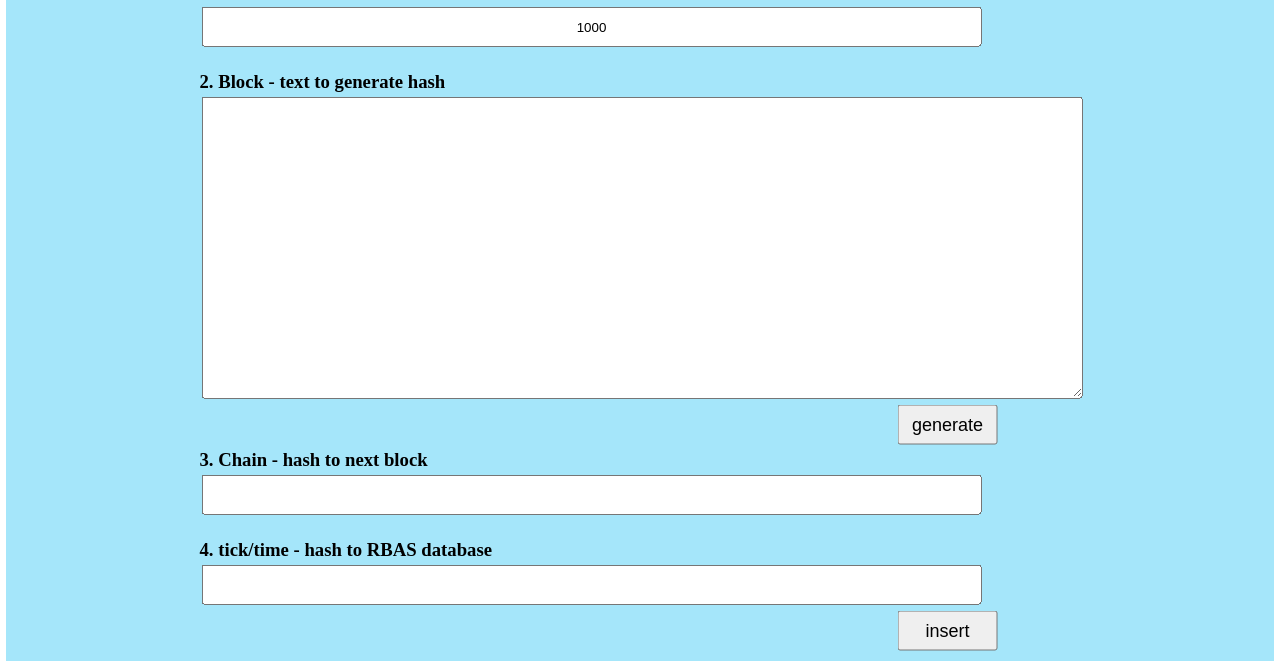
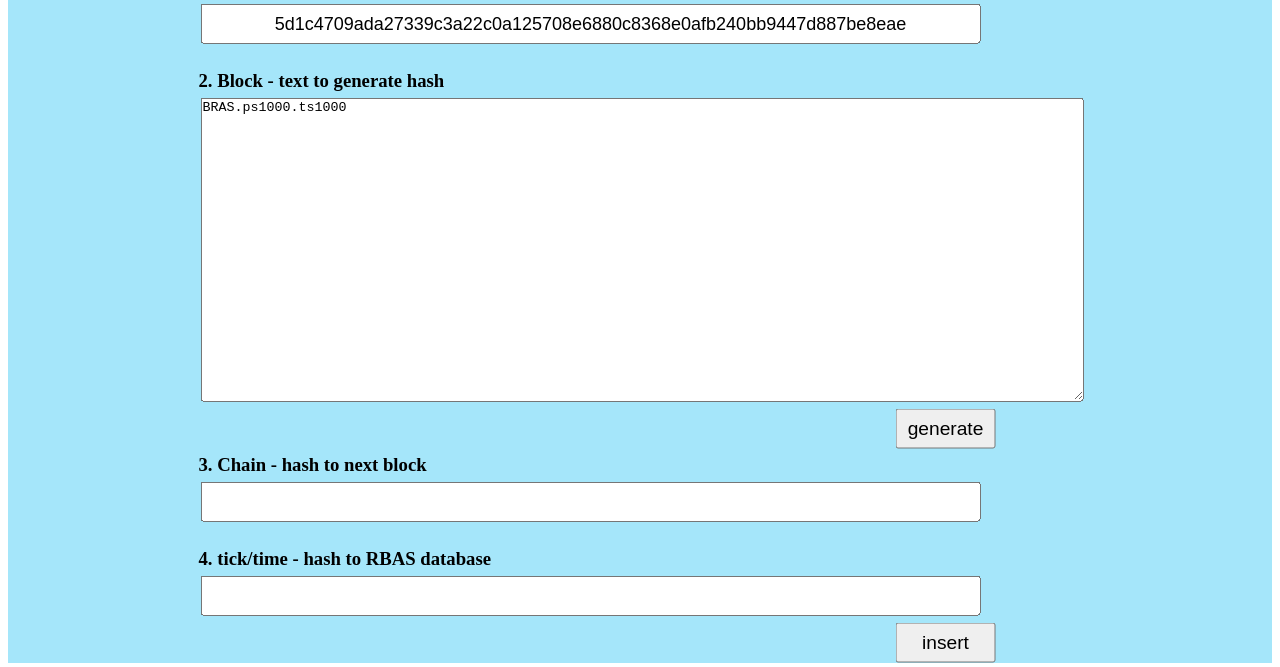
Before and after one commit to hk3cjames/r1-TS, a website: page ts/index.html in a window 1280 px wide. Shown: the part 135-802 px from the top of the page. Drawn offline with Linux system fonts and the light colour scheme.

Commit message:
renew submit hash form

```diff
--- a/index.js
+++ b/index.js
@@ -1,4 +1,4 @@
-// input hash from ts to PS
+// input hash from tc, upload to PS port 3100
 const express = require("express");
 const app = express();
 const fetch = require("node-fetch");
--- a/ts/index.html
+++ b/ts/index.html
@@ -4,7 +4,7 @@
   <style>
     * {
       margin: 2;
-      padding: 0;
+      padding: 1;
     }
 
     .bg {
@@ -22,14 +22,14 @@
     .textview {
       width: 780px;
       height: 40px;
-      font-size: normal;
+      font-size: large;
       text-align: center;
     }
 
     .button {
       width: 100;
       height: 40;
-      font-size: large;
+      font-size: larger;
       margin-left: 700;
       cursor: pointer;
     }
@@ -47,7 +47,9 @@
     }
   </style>
 </head>
-
+<meta charset="UTF-8" />
+<meta name="viewport" content="width=device-width, initial-scale=1.0" />
+<title>TS-1000 hash input</title>
 <body>
   <div class="bg"></div>
   <div class="main">
@@ -57,13 +59,13 @@
     <h2>TS-1000 hash input</h2>
     <h3>1. Chain - ID from last Block</h3>
     <form name="form1">
-      <input class="textview" name="chainId" value = "1000"/>
+      <input class="textview" name="chainId" value = "5d1c4709ada27339c3a22c0a125708e6880c8368e0afb240bb9447d887be8eae"/>
     </form>
     <br>
 
     <h3>2. Block - text to generate hash</h3>
     <form name="form0">
-      <textarea name="data_in" rows="20" cols="108"> </textarea>
+      <textarea name="data_in" rows="20" cols="108"  >BRAS.ps1000.ts1000</textarea>
     </form>
     <input class="button" type="button" value="generate" onclick="generate()" />
 
--- a/ts/ts.js
+++ b/ts/ts.js
@@ -52,5 +52,6 @@ async function insert() {
 
   document.form3.timeDisp.value = result_dsp;
   document.form1.chainId.value = document.form2.hash_view.value;
+  document.form2.hash_view.value = " ";
 
 }
```
